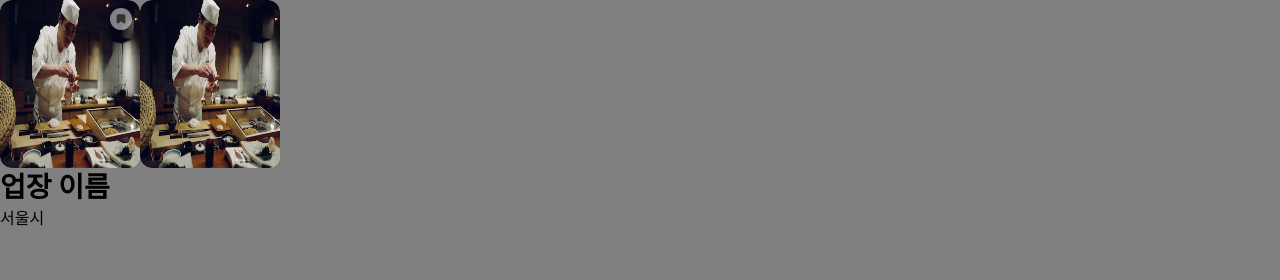
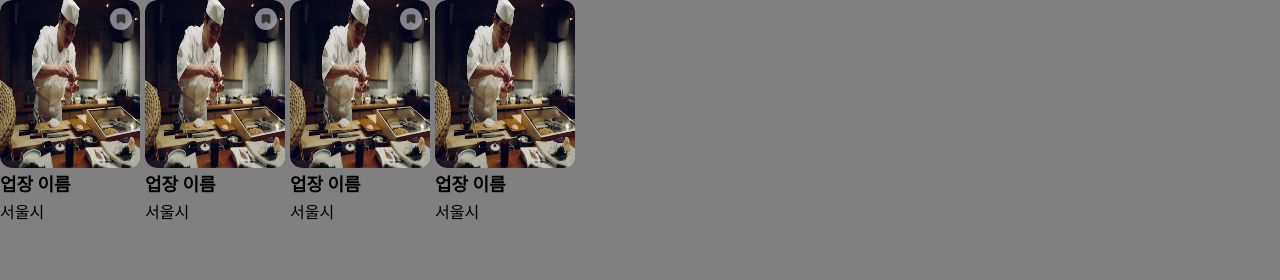
Before and after one commit to sushiOya/sushiOya-front, a Next.js app: page / in a window 1280 px wide. Shown: the top 280 px of the page. Built offline with nearby package versions, Linux system fonts and the light colour scheme.

Commit message:
feat: Card컴포넌트 작성

```diff
--- /dev/null
+++ b/src/components/molecules/Card/index.styles.ts
@@ -0,0 +1,12 @@
+import { css } from '@emotion/react';
+
+export const styles = {
+  container: css`
+    display: flex;
+    flex-direction: column;
+    align-items: flex-start;
+    gap: 4px;
+    width: 140px;
+    height: 223px;
+  `,
+};
--- /dev/null
+++ b/src/components/molecules/Card/index.tsx
@@ -0,0 +1,12 @@
+import { ReactNode } from 'react';
+import { styles } from './index.styles';
+
+type Props = {
+  children: ReactNode;
+};
+
+const Card = (props: Props): JSX.Element => {
+  return <div css={styles.container}>{props.children}</div>;
+};
+
+export default Card;
--- a/src/pages/index.tsx
+++ b/src/pages/index.tsx
@@ -4,6 +4,7 @@ import ImageView from '../components/atoms/ImageView';
 import Text, { FONT_WEIGHT, TEXT } from '../components/atoms/Text';
 import Title, { TITLE } from '../components/atoms/Title';
 import BookMarkImageView from '../components/molecules/BookmarkImageView';
+import Card from '../components/molecules/Card';
 import { getNavibarLayout } from '../components/templates/NavibarLayout/getNavibarLayout';
 import { NextPageWithLayout } from '../types/layout';
 
@@ -20,21 +21,52 @@ const Page: NextPageWithLayout = () => {
         display: 'flex',
         overflowX: 'scroll',
         flexWrap: 'nowrap',
+        gap: '5px',
       }}
     >
-      <div>
+      <Card>
         <BookMarkImageView
           marked={marked}
           onBookmarkClicked={onBookmarkClicked}
           alt={'sushi'}
           imagePath={Sushi}
         />
-        <Title as={TITLE.H1}>업장 이름</Title>
+        <Title as={TITLE.H4}>업장 이름</Title>
         <Text as={TEXT.BODY1} styleProps={{ fontWeight: FONT_WEIGHT.REGULAR }}>
           서울시
         </Text>
-      </div>
-      <ImageView alt={'sushi'} imagePath={Sushi} />
+      </Card>
+      <Card>
+        <BookMarkImageView
+          marked={marked}
+          onBookmarkClicked={onBookmarkClicked}
+          alt={'sushi'}
+          imagePath={Sushi}
+        />
+        <Title as={TITLE.H4}>업장 이름</Title>
+        <Text as={TEXT.BODY1} styleProps={{ fontWeight: FONT_WEIGHT.REGULAR }}>
+          서울시
+        </Text>
+      </Card>
+      <Card>
+        <BookMarkImageView
+          marked={marked}
+          onBookmarkClicked={onBookmarkClicked}
+          alt={'sushi'}
+          imagePath={Sushi}
+        />
+        <Title as={TITLE.H4}>업장 이름</Title>
+        <Text as={TEXT.BODY1} styleProps={{ fontWeight: FONT_WEIGHT.REGULAR }}>
+          서울시
+        </Text>
+      </Card>
+      <Card>
+        <ImageView alt={'sushi'} imagePath={Sushi} />
+        <Title as={TITLE.H4}>업장 이름</Title>
+        <Text as={TEXT.BODY1} styleProps={{ fontWeight: FONT_WEIGHT.REGULAR }}>
+          서울시
+        </Text>
+      </Card>
     </div>
   );
 };
```
Also changed, not shown: 1 other file (tests, documents, lock files or other folders).
